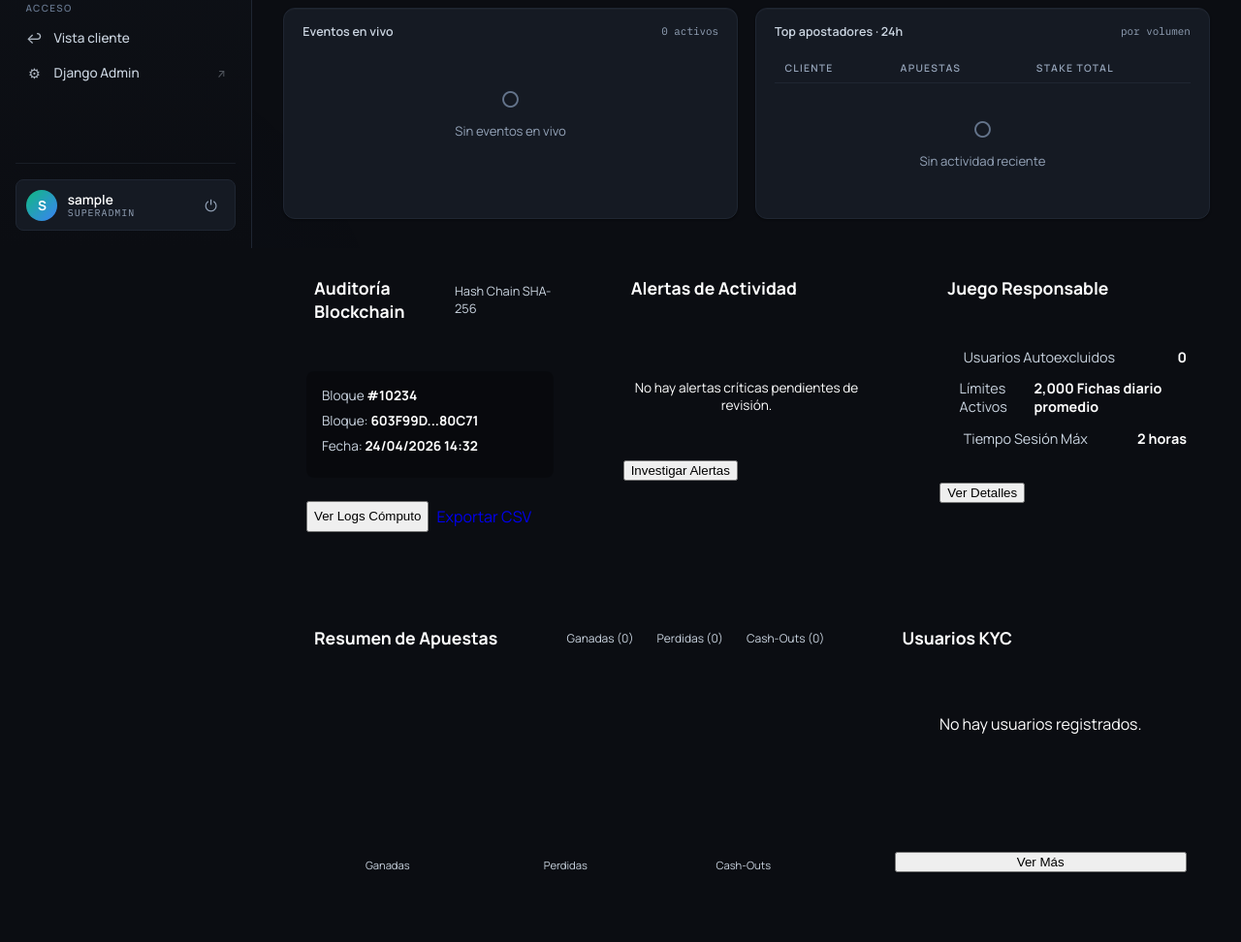
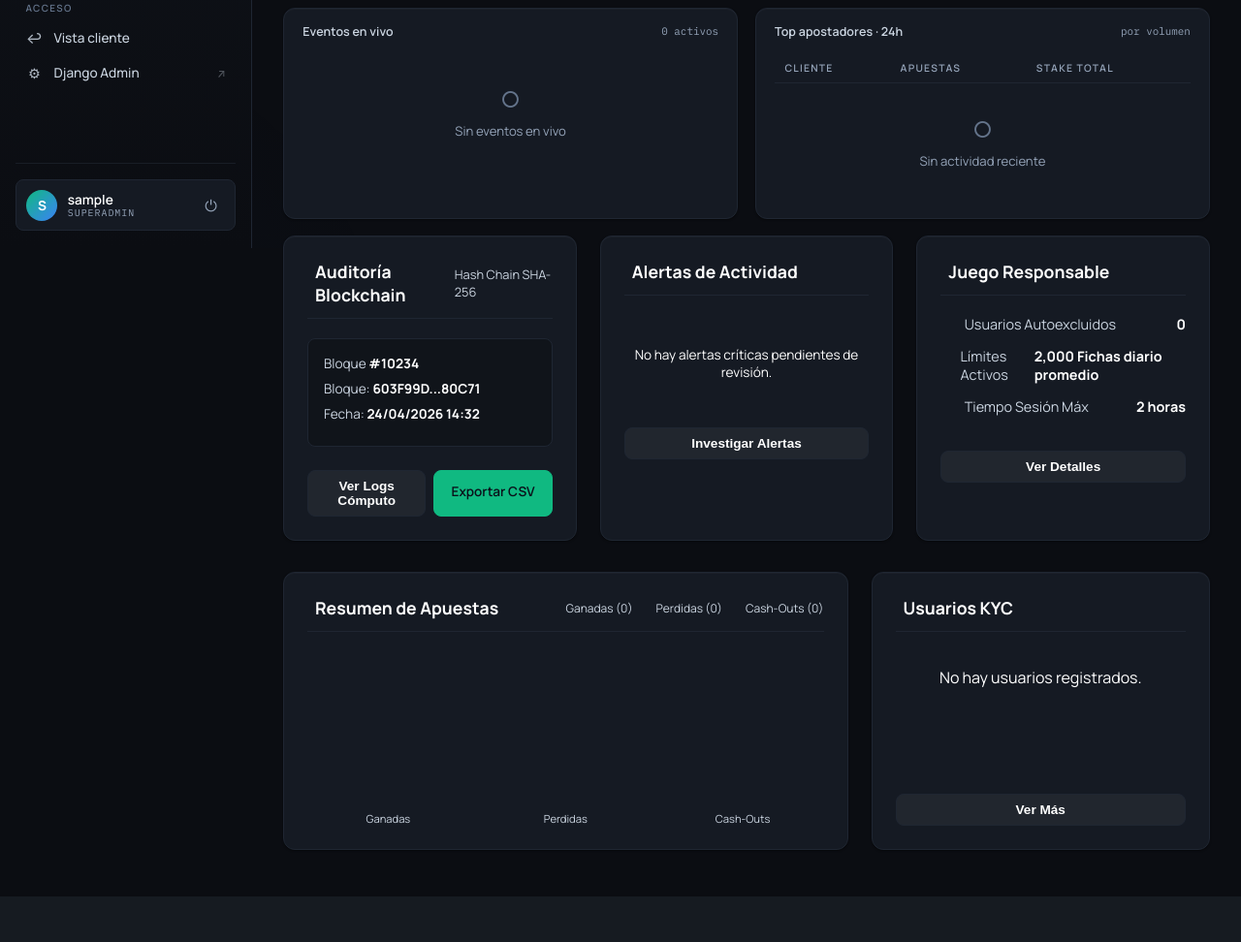
Before and after one commit to carlos-d04p/Proyecto-Challenge_Apuestas, a Django app: page /backoffice/ in a window 1280 px wide. Shown: the part 544-1516 px from the top of the page at 97% size. After the commit the page ends 1469 px from the top, so only its background shows below. Run offline with Django 5.2, Linux system fonts and the light colour scheme; the visitor is signed in with stand-in values (Sample User, id 1); data comes from the database, SQL or seed files in the repository; data that the repository does not hold is empty.

Commit message:
fix: add missing css definitions for admin sections in dashboard

```diff
--- a/templates/backoffice/dashboard.html
+++ b/templates/backoffice/dashboard.html
@@ -379,6 +379,7 @@
   }
 
   /* Tablas administrativas personalizadas */
+  /* Tablas administrativas personalizadas */
   .admin-table {
     width: 100%;
     border-collapse: separate;
@@ -390,7 +391,7 @@
     text-align: left;
     padding: 1rem;
     color: var(--text-soft);
-    border-bottom: 2px solid var(--border-color);
+    border-bottom: 2px solid var(--border);
     font-size: 0.75rem;
     font-weight: 700;
     text-transform: uppercase;
@@ -411,6 +412,56 @@
   .admin-table tbody tr:hover {
     background-color: rgba(255, 255, 255, 0.03);
   }
+
+  /* Missing CSS for Admin Sections */
+  .middle-row { display: grid; grid-template-columns: 1fr 1fr 1fr; gap: 1.5rem; margin-bottom: 2rem; }
+  @media (max-width: 1024px) { .middle-row { grid-template-columns: 1fr; } }
+
+  .admin-panel {
+    background-color: var(--bg-panel);
+    border: 1px solid var(--border);
+    border-radius: var(--radius-lg);
+    padding: 1.5rem;
+    display: flex;
+    flex-direction: column;
+    height: 100%;
+    box-shadow: var(--shadow-1);
+  }
+  .panel-header {
+    display: flex; justify-content: space-between; align-items: center;
+    border-bottom: 1px solid var(--border);
+    padding-bottom: 0.75rem; margin-bottom: 1.25rem;
+  }
+  .panel-title { font-size: 1.1rem; font-weight: 700; display: flex; align-items: center; gap: 0.5rem; margin: 0; }
+  .panel-body { flex: 1; }
+
+  .audit-block-visual {
+    background: rgba(0, 0, 0, 0.25); border: 1px solid var(--border);
+    border-radius: 8px; padding: 1rem; margin-bottom: 1.5rem;
+  }
+  .audit-meta-item { font-size: 0.85rem; color: var(--text-soft); margin-bottom: 0.5rem; }
+  .audit-meta-item strong { color: #fff; }
+  .audit-hash { font-family: var(--font-mono); font-size: 0.8rem; color: var(--info); word-break: break-all; background: rgba(0,0,0,0.3); padding: 0.4rem; border-radius: 4px; margin-top: 0.5rem; }
+
+  .alert-list-item { background: rgba(239, 68, 68, 0.04); border: 1px solid rgba(239, 68, 68, 0.15); border-radius: 8px; padding: 0.75rem 1rem; margin-bottom: 0.75rem; display: flex; justify-content: space-between; align-items: center; }
+  .alert-list-item.warning { background: rgba(245, 158, 11, 0.04); border-color: rgba(245, 158, 11, 0.15); }
+  .alert-badge { font-size: 0.7rem; font-weight: 700; padding: 0.2rem 0.5rem; border-radius: 4px; text-transform: uppercase; }
+  .badge-high { background-color: rgba(239, 68, 68, 0.2); color: var(--danger); }
+  .badge-medium { background-color: rgba(245, 158, 11, 0.2); color: var(--warn); }
+
+  .bottom-row { display: grid; grid-template-columns: 2fr 1.2fr; gap: 1.5rem; }
+  @media (max-width: 1024px) { .bottom-row { grid-template-columns: 1fr; } }
+
+  .btn-admin {
+    background-color: rgba(255, 255, 255, 0.05);
+    border: 1px solid var(--border);
+    color: var(--text); padding: 0.5rem 1rem; border-radius: 8px; cursor: pointer;
+    font-weight: 600; font-size: 0.85rem; transition: all 0.2s ease;
+  }
+  .btn-admin:hover { background-color: rgba(255, 255, 255, 0.1); border-color: var(--text-soft); }
+  .btn-admin-primary { background-color: var(--accent); border-color: var(--accent); color: #0b0f19; }
+  .btn-admin-primary:hover { background-color: var(--accent-soft); border-color: var(--accent-soft); }
+  .btn-full { width: 100%; display: block; box-sizing: border-box; text-align: center; }
 
   /* Simulación del Gráfico de Apuestas */
   .chart-container-sim {
@@ -757,7 +808,7 @@
             <tr>
               <td><strong>#{{ log.sequence }}</strong></td>
               <td><span class="alert-badge badge-medium">{{ log.event_type }}</span></td>
-              <td><pre class="payload-box" style="background: rgba(0,0,0,0.3); border: 1px solid var(--border-color); padding: 0.75rem; border-radius: 8px; color: #60a5fa; font-family: monospace; font-size: 0.75rem; max-width: 380px; overflow-x: auto; margin: 0;">{{ log.payload_canonical }}</pre></td>
+              <td><pre class="payload-box" style="background: rgba(0,0,0,0.3); border: 1px solid var(--border); padding: 0.75rem; border-radius: 8px; color: var(--info); font-family: var(--font-mono); font-size: 0.75rem; max-width: 380px; overflow-x: auto; margin: 0;">{{ log.payload_canonical }}</pre></td>
               <td><span style="font-family: monospace; font-size: 0.72rem;">{{ log.previous_hash|slice:":12" }}...</span></td>
               <td><span style="font-family: monospace; font-size: 0.72rem; color: var(--accent-warning);">{{ log.hash|slice:":12" }}...</span></td>
               <td style="white-space: nowrap;">{{ log.created_at|date:"d/m/Y H:i:s" }}</td>
@@ -860,7 +911,7 @@
                 <span style="font-weight: 600; color: #fff;">{{ p.daily_deposit_limit|default:"∞" }}</span> <span style="color: var(--text-soft); font-size: 0.75rem;">Fichas diarias</span>
               </td>
               <td>
-                <a href="/admin/accounts/perfilkyc/{{ p.id }}/change/" target="_blank" class="btn-admin" style="background: rgba(255,255,255,0.05); border: 1px solid var(--border-color); color: #fff; padding: 0.4rem 0.8rem; border-radius: 6px; text-decoration: none; display: inline-flex; align-items: center; gap: 0.4rem; transition: all 0.2s; font-size: 0.75rem; font-weight: 600;">
+                <a href="/admin/accounts/perfilkyc/{{ p.id }}/change/" target="_blank" class="btn-admin" style="background: rgba(255,255,255,0.05); border: 1px solid var(--border); color: #fff; padding: 0.4rem 0.8rem; border-radius: 6px; text-decoration: none; display: inline-flex; align-items: center; gap: 0.4rem; transition: all 0.2s; font-size: 0.75rem; font-weight: 600;">
                   <i data-lucide="settings" style="width: 14px; height: 14px;"></i> Gestionar
                 </a>
               </td>
```
